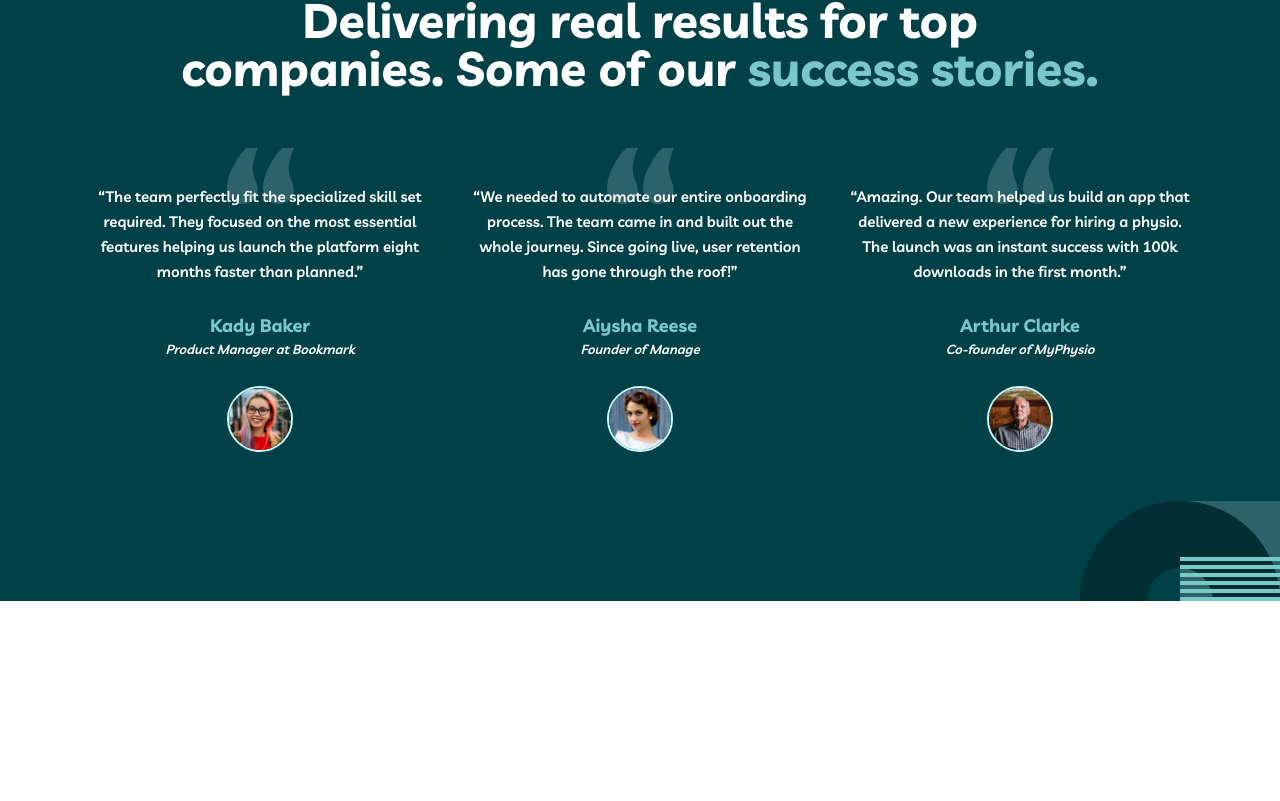
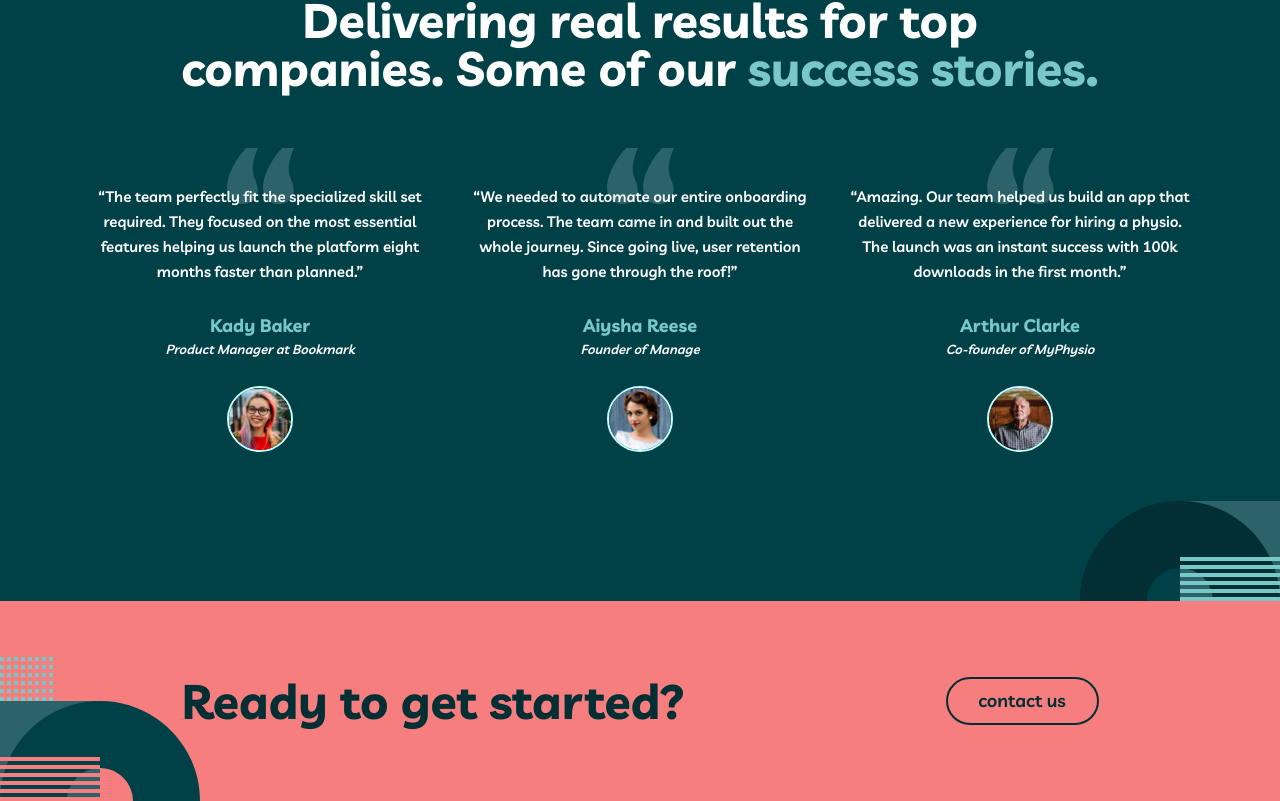
Before and after one commit to JJooaa/myteam-website, a React (Create React App) app: page / in a window 1280 px wide. Shown: the part 1528-2329 px from the top of the page. Before the commit the page ends 2129 px from the top, so only its background shows below. Built offline with nearby package versions, Linux system fonts and the light colour scheme.

Commit message:
add get started section

```diff
--- a/src/Components/ContactButton/ContactButton.js
+++ b/src/Components/ContactButton/ContactButton.js
@@ -1,10 +1,10 @@
 import React from "react";
 import "./ContactButton.css";
 
-const ContactButton = () => {
+const ContactButton = ({ color }) => {
     return (
-        <div className="contact-button">
-            <p>contact us</p>
+        <div style={{ borderColor: color }} className="contact-button">
+            <p style={{ color: color }}>contact us</p>
         </div>
     );
 };
--- a/src/Pages/Home/Home.js
+++ b/src/Pages/Home/Home.js
@@ -3,13 +3,14 @@ import "./Home.css";
 import HeroSection from "../../Sections/Hero/Hero";
 import CompanySection from "../../Sections/Company/Company";
 import FeedbackSection from "../../Sections/Feedback/Feedback";
-
+import GetStartedSection from "../../Sections/GetStarted/GetStarted";
 const Home = () => {
     return (
         <div className="home">
             <HeroSection />
             <CompanySection />
             <FeedbackSection />
+            <GetStartedSection />
         </div>
     );
 };
--- /dev/null
+++ b/src/Sections/GetStarted/GetStarted.css
@@ -0,0 +1,16 @@
+#getstarted-section {
+    width: 100%;
+    height: 200px;
+    display: flex;
+    justify-content: center;
+    align-items: center;
+    background: url("../../assets/bg-pattern-home-6-about-5.svg") no-repeat bottom left;
+    background-color: #F67E7E;
+}
+
+.getstarted-container {
+    width: 917px;
+    height: 48px;
+    display: flex;
+    justify-content: space-between;
+}
--- /dev/null
+++ b/src/Sections/GetStarted/GetStarted.js
@@ -0,0 +1,16 @@
+import React from "react";
+import "./GetStarted.css";
+import ContactButton from "../../Components/ContactButton/ContactButton";
+
+const GetStartedSection = () => {
+    return (
+        <section id="getstarted-section">
+            <div className="getstarted-container">
+                <h2 style={{ color: "#012F34" }}>Ready to get started?</h2>
+                <ContactButton color="#012F34" />
+            </div>
+        </section>
+    );
+};
+
+export default GetStartedSection;
```
